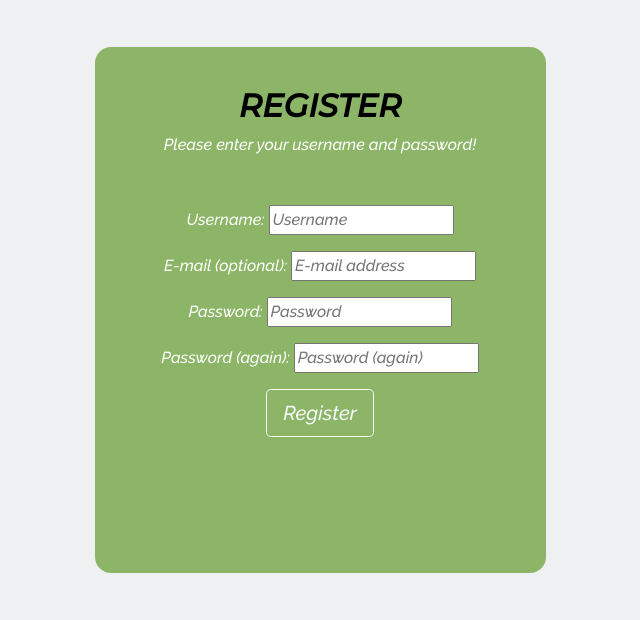
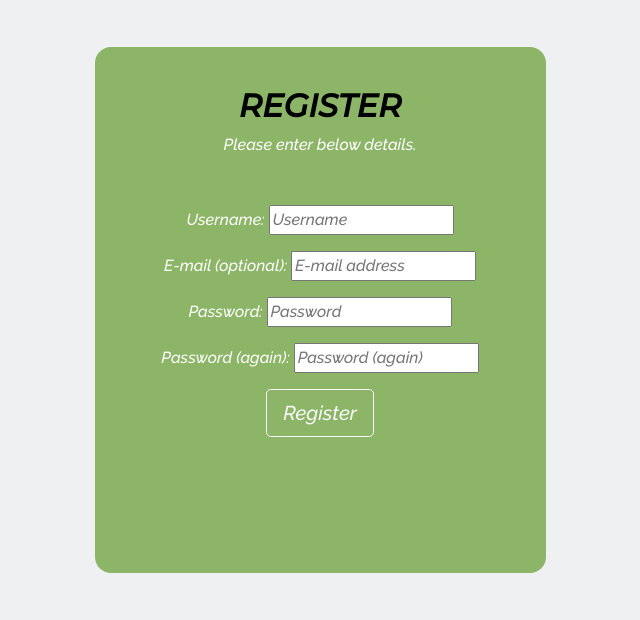
Before and after one commit to PratimaGurav/vegans-journal, a Django app: page /accounts/signup/ in a window 1280 px wide. Shown: the part 99-719 px from the top of the page, without its empty margins (320-960 px from the left). Run offline with Django 3.2, Linux system fonts and the light colour scheme.

Commit message:
Change p message on signup page

```diff
--- a/templates/account/signup.html
+++ b/templates/account/signup.html
@@ -12,7 +12,7 @@
               <div class="mb-md-5 mt-md-4 pb-5">
                 <h2 class="fw-bold mb-2 text-uppercase card-title">Register
                 </h2>
-                <p class="text-50 mb-5">Please enter your username and password!
+                <p class="text-50 mb-5">Please enter below details.
                 </p>
                 <div class="form-outline form-white mb-4">
                   {{ form.as_p}}
--- a/templates/base.html
+++ b/templates/base.html
@@ -11,10 +11,11 @@
     <meta name="viewport" content="width=device-width, initial-scale=1" />
     <link href="https://cdn.jsdelivr.net/npm/bootstrap@5.0.1/dist/css/bootstrap.min.css" rel="stylesheet"
         integrity="sha384-+0n0xVW2eSR5OomGNYDnhzAbDsOXxcvSN1TPprVMTNDbiYZCxYbOOl7+AMvyTG2x" crossorigin="anonymous">
+    <link rel="stylesheet" href="{% static 'css/style.css' %}">
     <script src="https://cdn.jsdelivr.net/npm/bootstrap@5.0.1/dist/js/bootstrap.bundle.min.js"
         integrity="sha384-gtEjrD/SeCtmISkJkNUaaKMoLD0//ElJ19smozuHV6z3Iehds+3Ulb9Bn9Plx0x4" crossorigin="anonymous">
     </script>
-    <link rel="stylesheet" href="{% static 'css/style.css' %}">
+
 
 </head>
 
--- a/vegansjournal/settings.py
+++ b/vegansjournal/settings.py
@@ -33,7 +33,6 @@ DEBUG = False
 X_FRAME_OPTIONS = 'SAMEORIGIN'
 
 ALLOWED_HOSTS = ['vegansjournal.herokuapp.com', 'localhost']
-
 
 # Application definition
 
```
